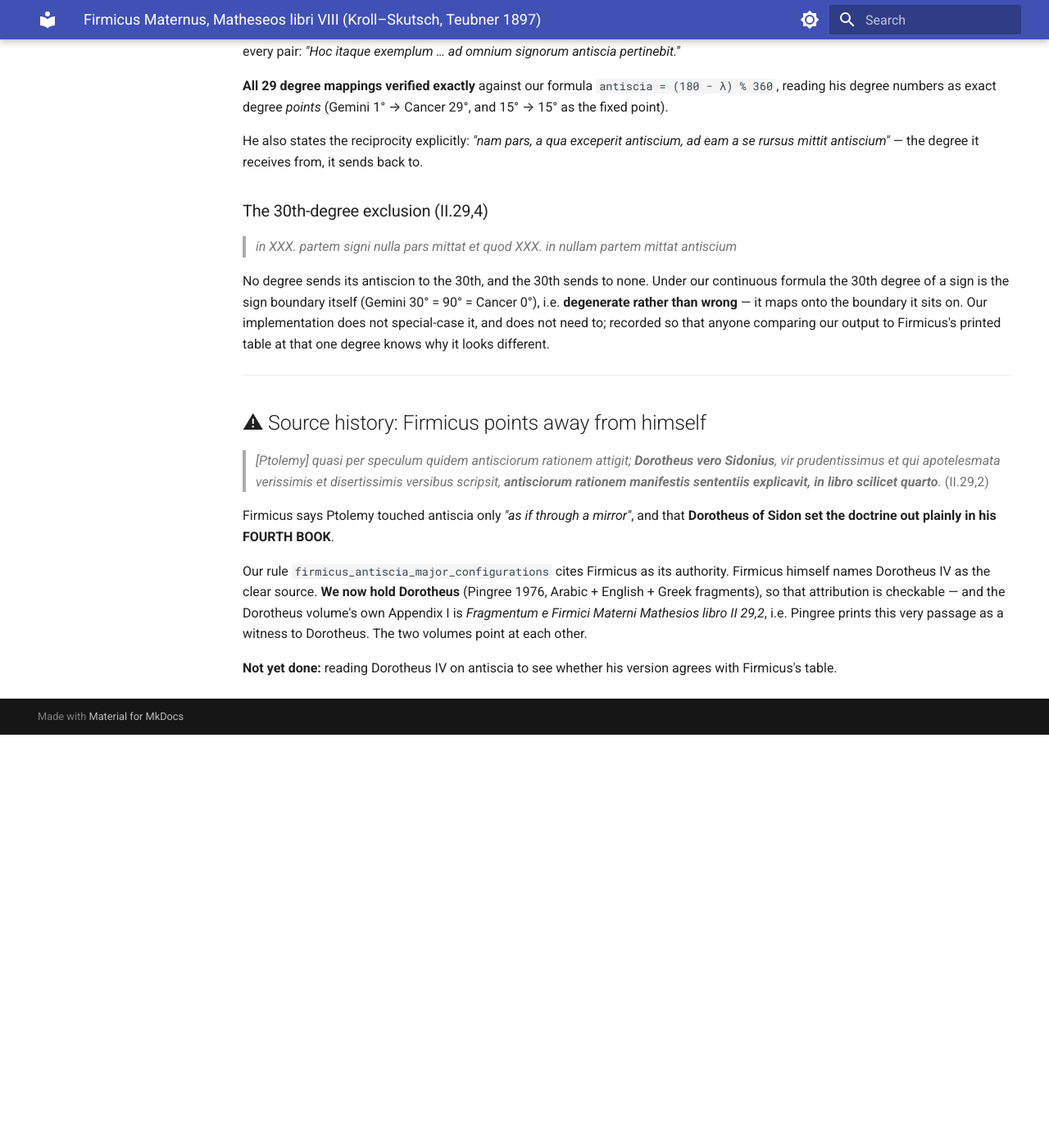
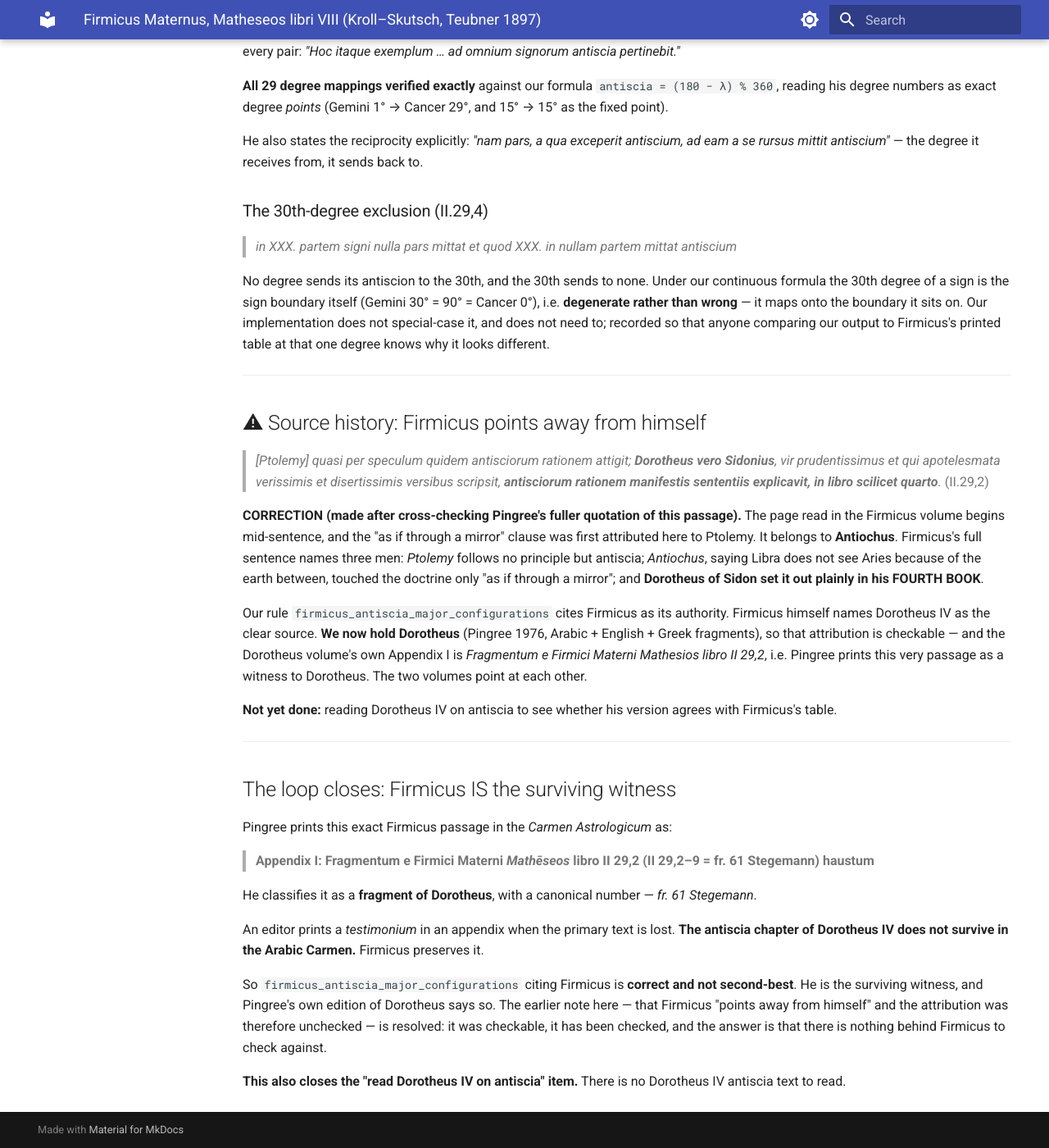
Before and after one commit to Bender1011001/traditional-astrology-engine, an MkDocs documentation site: the page built from docs/sources/firmicus_notes.md, in a window 1280 px wide and 1400 px high, scrolled down 655 px. Shown: the whole window at 82% size. Built offline with MkDocs 1.6.1 and Material for MkDocs 9.7.7, drawn with Linux system fonts in a browser that asks for light colours; before the commit the page ends 1551 px from its top, so only the background shows below that.

Commit message:
Correct a misattribution I published, and close the Dorotheus IV loop
Two hours ago I committed that "Firmicus says Ptolemy touched antiscia
only as if through a mirror". That is wrong. Pingree quotes the same
passage in full and the sentence names three men:

  nam et PTOLOMAEUS nullam aliam rationem sequitur nisi antisciorum,
  et ANTIOCHUS, cum dicat, quod enim Libra Arietem propter terram quae
  media est non videat, quasi per speculum quidem antisciorum rationem
  attigit; DOROTHEUS vero Sidonius ... explicavit, in libro quarto.

Ptolemy follows no principle but antiscia. It is ANTIOCHUS who touched
it "as if through a mirror" - the Libra-does-not-see-Aries remark is
his. The Firmicus page I read begins mid-sentence, so the clause had no
visible subject and I attached it to the wrong author. Corrected in the
notes and in the publication limit.

The cross-check also settles the open question it raised. Pingree
prints this very Firmicus passage as Carmen Astrologicum

  Appendix I: Fragmentum e Firmici Materni Matheseos libro II 29,2
  (II 29,2-9 = fr. 61 Stegemann) haustum

classifying it as a FRAGMENT OF DOROTHEUS with a canonical number. An
editor prints a testimonium in an appendix because the primary text is
lost: the antiscia chapter of Dorotheus IV does not survive in the
Arabic Carmen. Firmicus preserves it.

So citing Firmicus for antiscia is correct and not second-best - he is
the surviving witness, and Pingree's own Dorotheus says so. The note
that the attribution was "checkable and unchecked" is resolved: it has
been checked, and there is nothing behind Firmicus to check against.
This also closes the "read Dorotheus IV on antiscia" item - there is no
such text to read.

Reading a page that starts mid-sentence is how the first error
happened. Worth the same caution as the phantom Jupiter gap: the shape
of what is visible is not the shape of the sentence.

Co-Authored-By: Claude Opus 5 <noreply@anthropic.com>

```diff
--- a/docs/sources/firmicus_notes.md
+++ b/docs/sources/firmicus_notes.md
@@ -32,8 +32,24 @@ No degree sends its antiscion to the 30th, and the 30th sends to none. Under our
 
 > *[Ptolemy] quasi per speculum quidem antisciorum rationem attigit; **Dorotheus vero Sidonius**, vir prudentissimus et qui apotelesmata verissimis et disertissimis versibus scripsit, **antisciorum rationem manifestis sententiis explicavit, in libro scilicet quarto**.* (II.29,2)
 
-Firmicus says Ptolemy touched antiscia only *"as if through a mirror"*, and that **Dorotheus of Sidon set the doctrine out plainly in his FOURTH BOOK**.
+**CORRECTION (made after cross-checking Pingree's fuller quotation of this passage).** The page read in the Firmicus volume begins mid-sentence, and the "as if through a mirror" clause was first attributed here to Ptolemy. It belongs to **Antiochus**. Firmicus's full sentence names three men: *Ptolemy* follows no principle but antiscia; *Antiochus*, saying Libra does not see Aries because of the earth between, touched the doctrine only "as if through a mirror"; and **Dorotheus of Sidon set it out plainly in his FOURTH BOOK**.
 
 Our rule `firmicus_antiscia_major_configurations` cites Firmicus as its authority. Firmicus himself names Dorotheus IV as the clear source. **We now hold Dorotheus** (Pingree 1976, Arabic + English + Greek fragments), so that attribution is checkable — and the Dorotheus volume's own Appendix I is *Fragmentum e Firmici Materni Mathesios libro II 29,2*, i.e. Pingree prints this very passage as a witness to Dorotheus. The two volumes point at each other.
 
 **Not yet done:** reading Dorotheus IV on antiscia to see whether his version agrees with Firmicus's table.
+
+---
+
+## The loop closes: Firmicus IS the surviving witness
+
+Pingree prints this exact Firmicus passage in the *Carmen Astrologicum* as:
+
+> **Appendix I: Fragmentum e Firmici Materni *Mathēseos* libro II 29,2 (II 29,2–9 = fr. 61 Stegemann) haustum**
+
+He classifies it as a **fragment of Dorotheus**, with a canonical number — *fr. 61 Stegemann*.
+
+An editor prints a *testimonium* in an appendix when the primary text is lost. **The antiscia chapter of Dorotheus IV does not survive in the Arabic Carmen.** Firmicus preserves it.
+
+So `firmicus_antiscia_major_configurations` citing Firmicus is **correct and not second-best**. He is the surviving witness, and Pingree's own edition of Dorotheus says so. The earlier note here — that Firmicus "points away from himself" and the attribution was therefore unchecked — is resolved: it was checkable, it has been checked, and the answer is that there is nothing behind Firmicus to check against.
+
+**This also closes the "read Dorotheus IV on antiscia" item.** There is no Dorotheus IV antiscia text to read.
```
Also changed, not shown: 1 other file.
